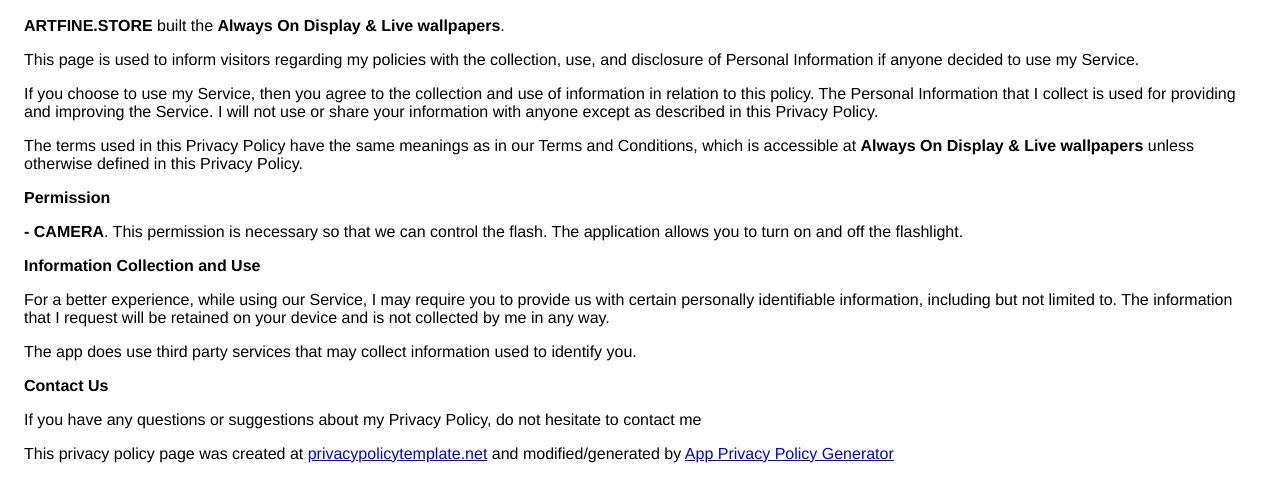
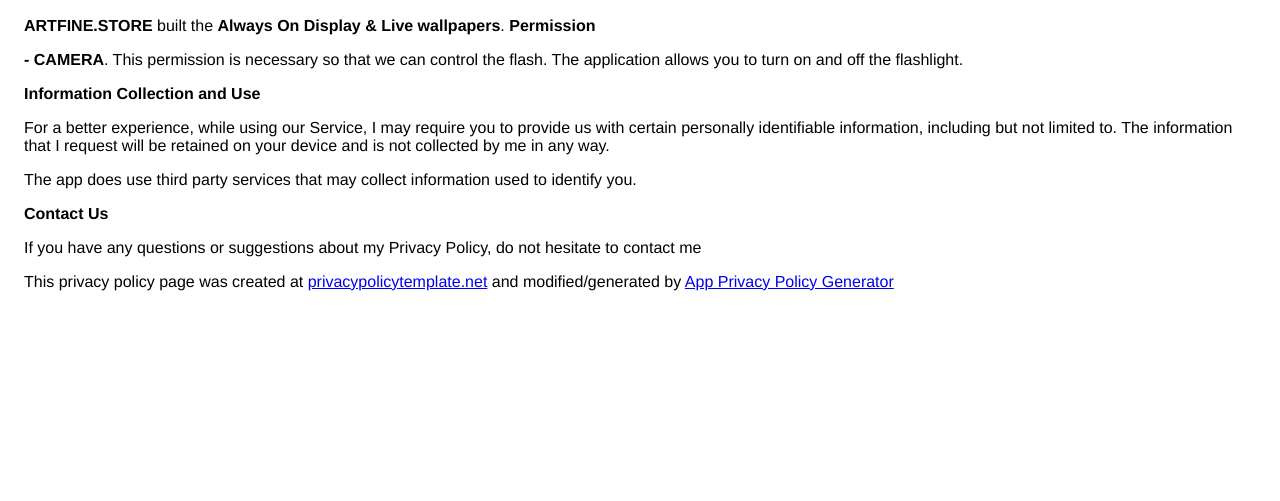
Before and after one commit to artfine/always_on_no_ads, a plain HTML site: page index.html in a window 1280 px wide. Shown: the part 75-576 px from the top of the page. Drawn offline with Linux system fonts and the light colour scheme.

Commit message:
Update index.html

```diff
--- a/index.html
+++ b/index.html
@@ -1,15 +1,6 @@
 <!DOCTYPE html><html> <head> <meta charset="utf-8"> <meta name="viewport" content="width=device-width">
   <title>Privacy Policy</title> <style>body{font-family: "Helvetica Neue", Helvetica, Arial, sans-serif; padding:1em;}</style></head> <body><h2>Privacy Policy</h2> <p> <b>ARTFINE.STORE</b> built the <b>Always On Display &amp; Live wallpapers</b>.
-                  </p> <p>This page is used to inform visitors regarding my policies with the collection, use, and
-                    disclosure of Personal Information if anyone decided to use my Service.
-                  </p> <p>If you choose to use my Service, then you agree to the collection and use of information in relation
-                    to this policy. The Personal Information that I collect is used for providing and improving the
-                    Service. I will not use or share your information with anyone except as described
-                    in this Privacy Policy.
-                  </p> <p>The terms used in this Privacy Policy have the same meanings as in our Terms and Conditions, which is accessible
-                    at <b>Always On Display &amp; Live wallpapers</b> unless otherwise defined in this Privacy Policy.
-                  </p>
-                  <p>
+
                   <strong>Permission</strong>
                   </p>
                   <p><strong>- CAMERA</strong>. This permission is necessary so that we can control the flash. The application allows you to turn on and off the flashlight.</p>
```
